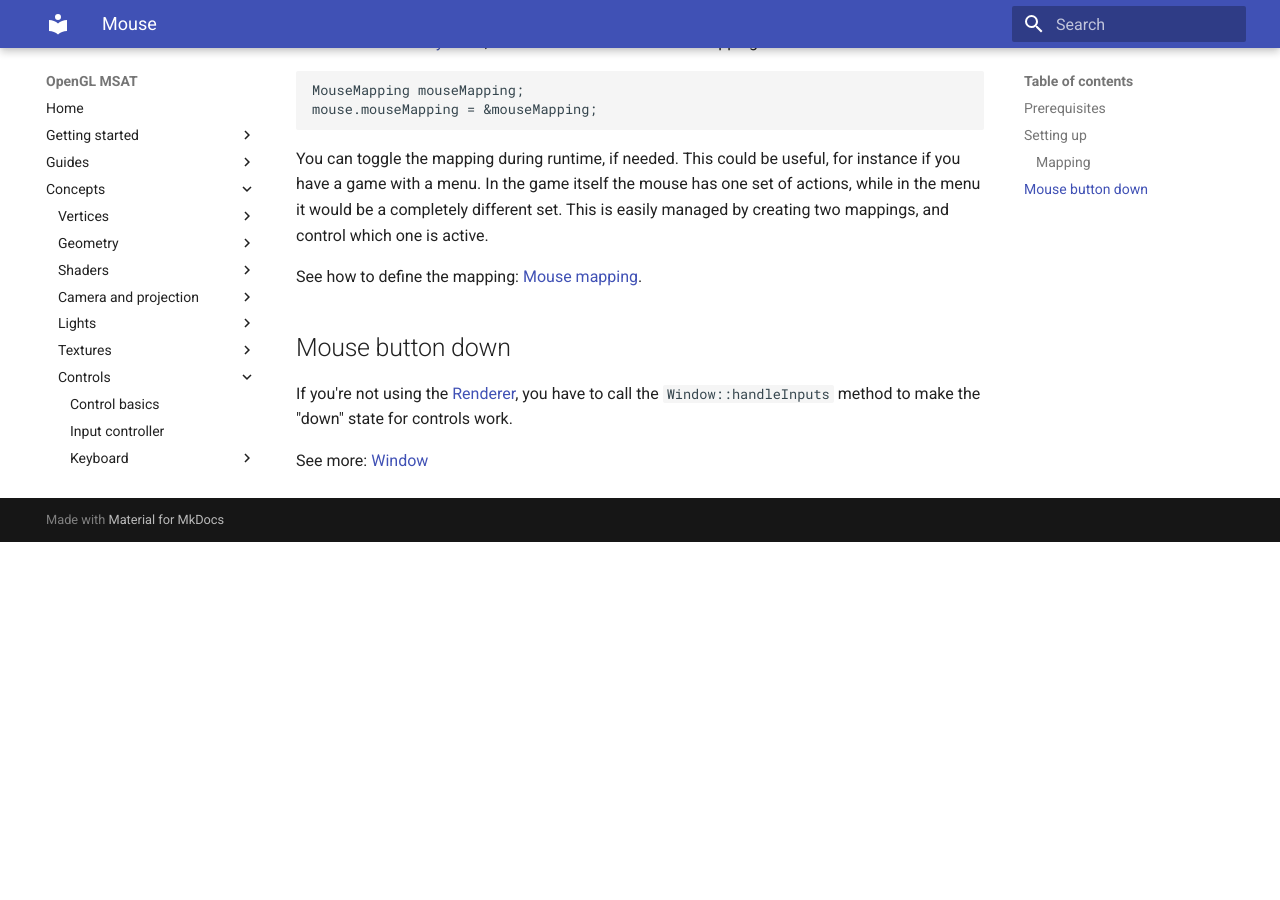
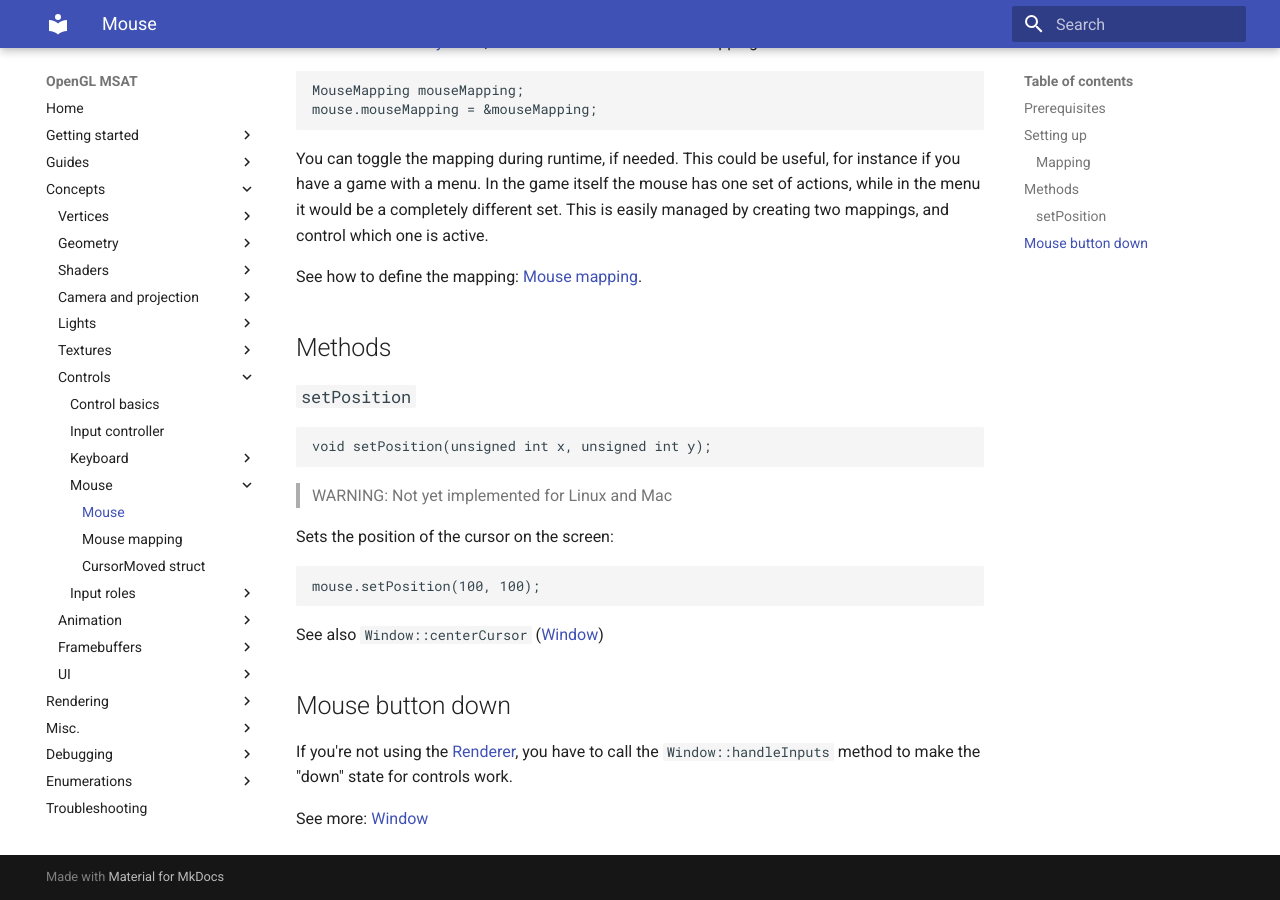
Before and after one commit to markhj/opengl-msat, an MkDocs documentation site: the page built from docs/controls/mouse.md, in a window 1280 px wide and 900 px high, scrolled down 700 px. Built offline with MkDocs 1.6.1 and Material for MkDocs 9.7.7, drawn with Linux system fonts in a browser that asks for light colours; before the commit the page ends 1242 px from its top, so only the background shows below that.

Commit message:
Set cursor and center cursor

`````diff
--- a/docs/controls/mouse.md
+++ b/docs/controls/mouse.md
@@ -33,6 +33,22 @@
 
 See how to define the mapping: [Mouse mapping](mouse-mapping.md).
 
+## Methods
+### ``setPosition``
+````c++
+void setPosition(unsigned int x, unsigned int y);
+````
+
+> WARNING: Not yet implemented for Linux and Mac
+
+Sets the position of the cursor on the screen:
+
+````c++
+mouse.setPosition(100, 100);
+````
+
+See also ``Window::centerCursor`` ([Window](../window/window.md))
+
 ## Mouse button down
 If you're not using the [Renderer](../render/render.md), you have to call
 the ``Window::handleInputs`` method to make the "down" state for controls work.
`````
Also changed, not shown: docs/window/window.md (+7 -0 lines), 4 other files.
